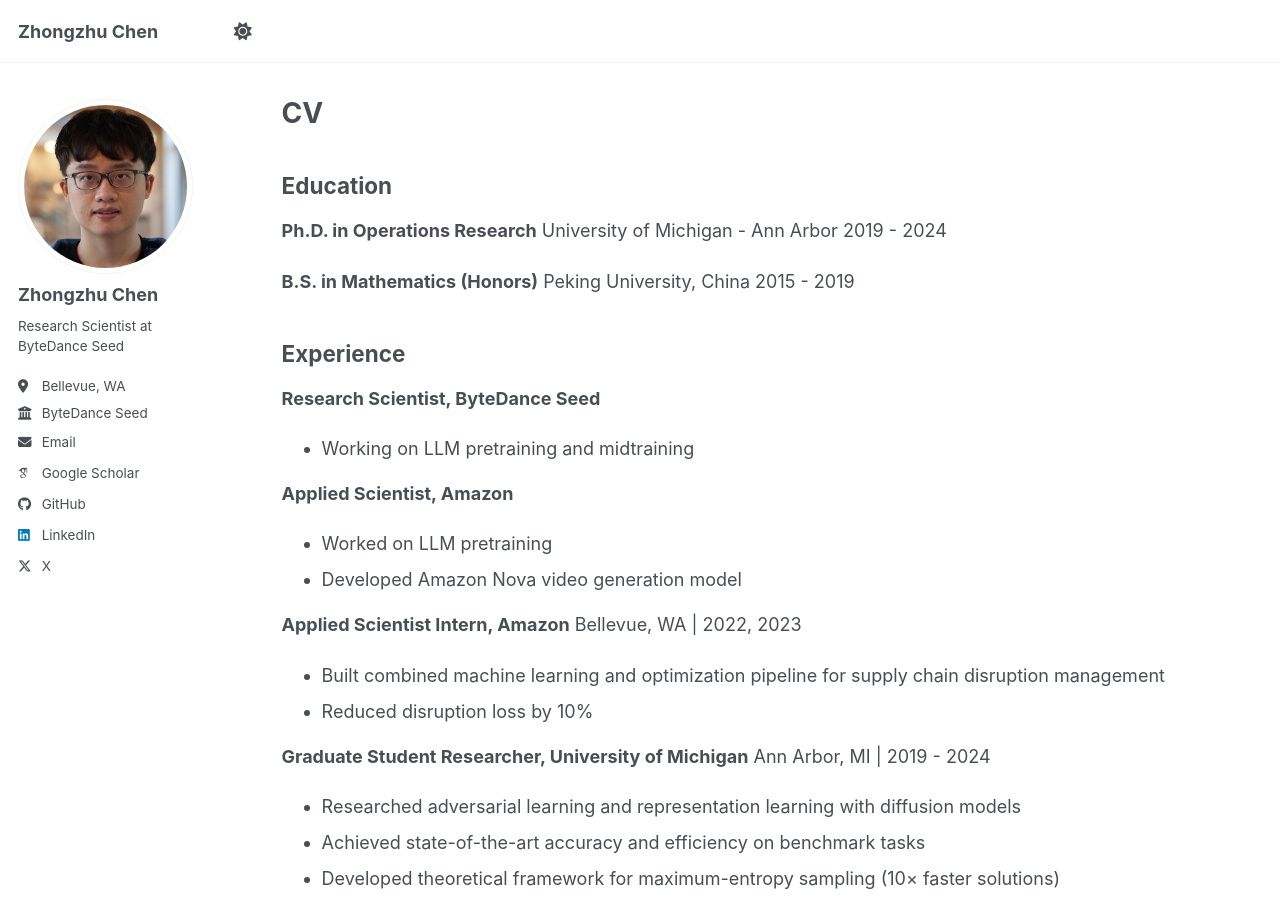
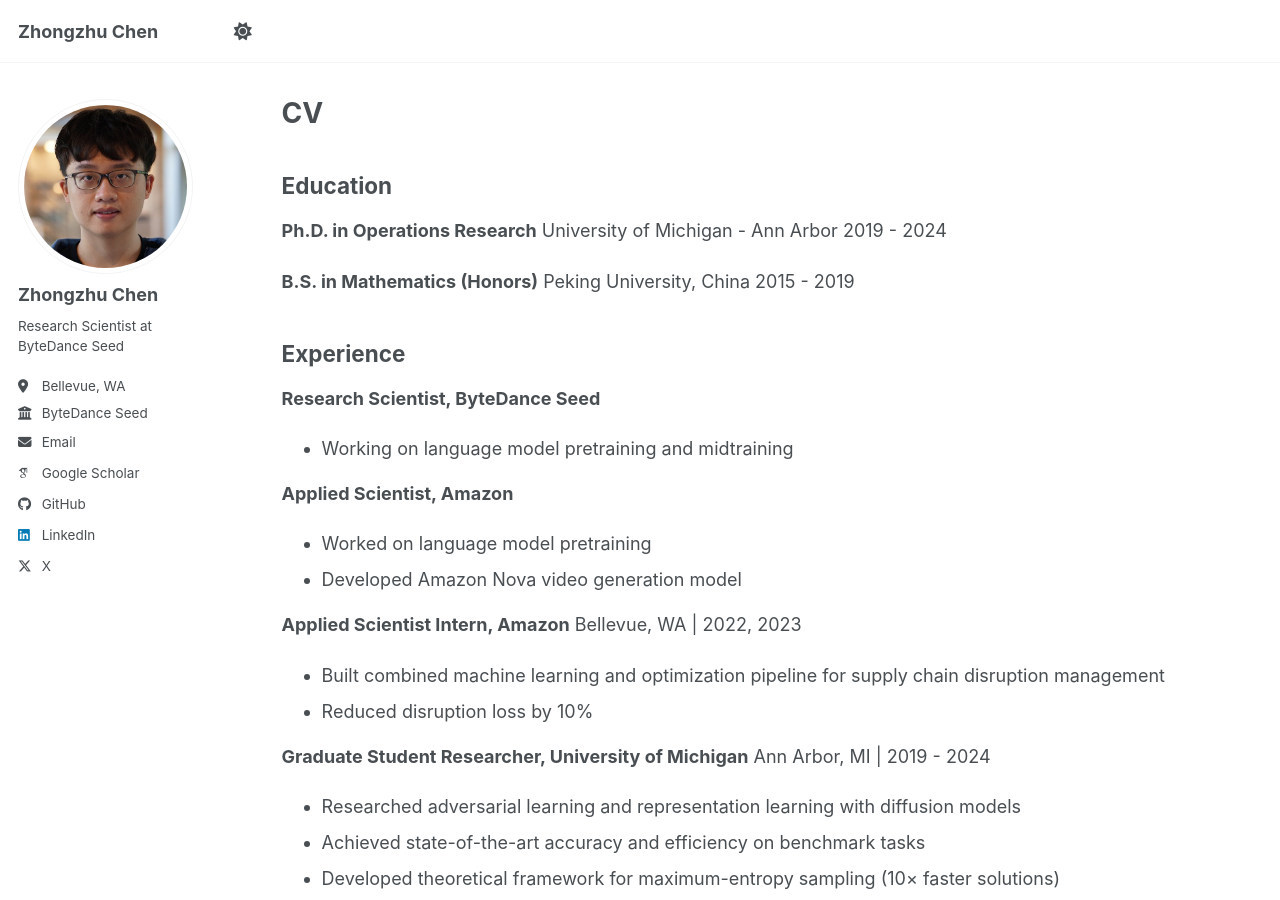
Before and after one commit to zhongzhuchen/zhongzhuchen.github.io, a Jekyll site: the page built from _pages/cv.md, in a window 1280 px wide and 900 px high. Built offline with Jekyll 4.4.1, drawn with Linux system fonts in a browser that asks for light colours; some web fonts are replaced; a script bundle is joined from its source files by our own code; library files that are not in the unit come from our copies.

Commit message:
Spell out language model in CV experience

```diff
--- a/_pages/cv.md
+++ b/_pages/cv.md
@@ -22,10 +22,10 @@ Peking University, China
 ## Experience
 
 **Research Scientist, ByteDance Seed**
-* Working on LLM pretraining and midtraining
+* Working on language model pretraining and midtraining
 
 **Applied Scientist, Amazon**
-* Worked on LLM pretraining
+* Worked on language model pretraining
 * Developed Amazon Nova video generation model
 
 **Applied Scientist Intern, Amazon**
```
